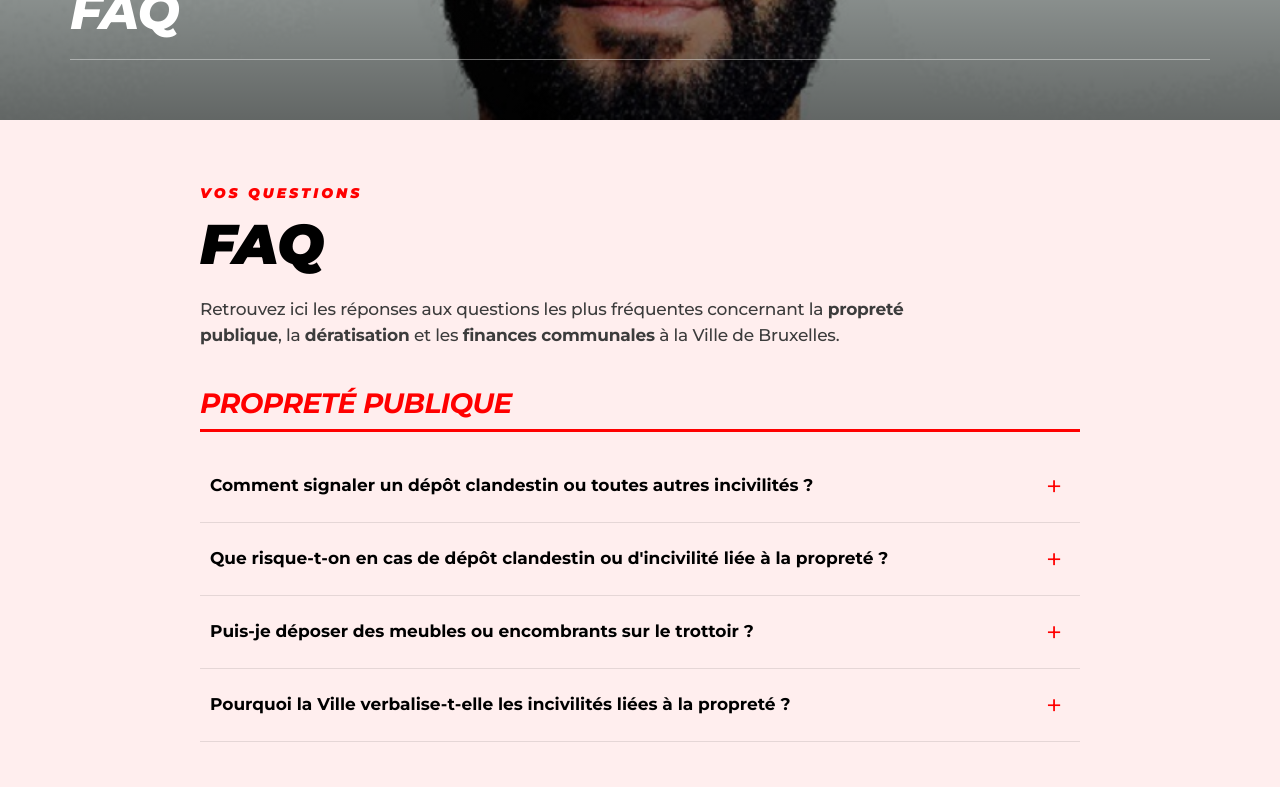
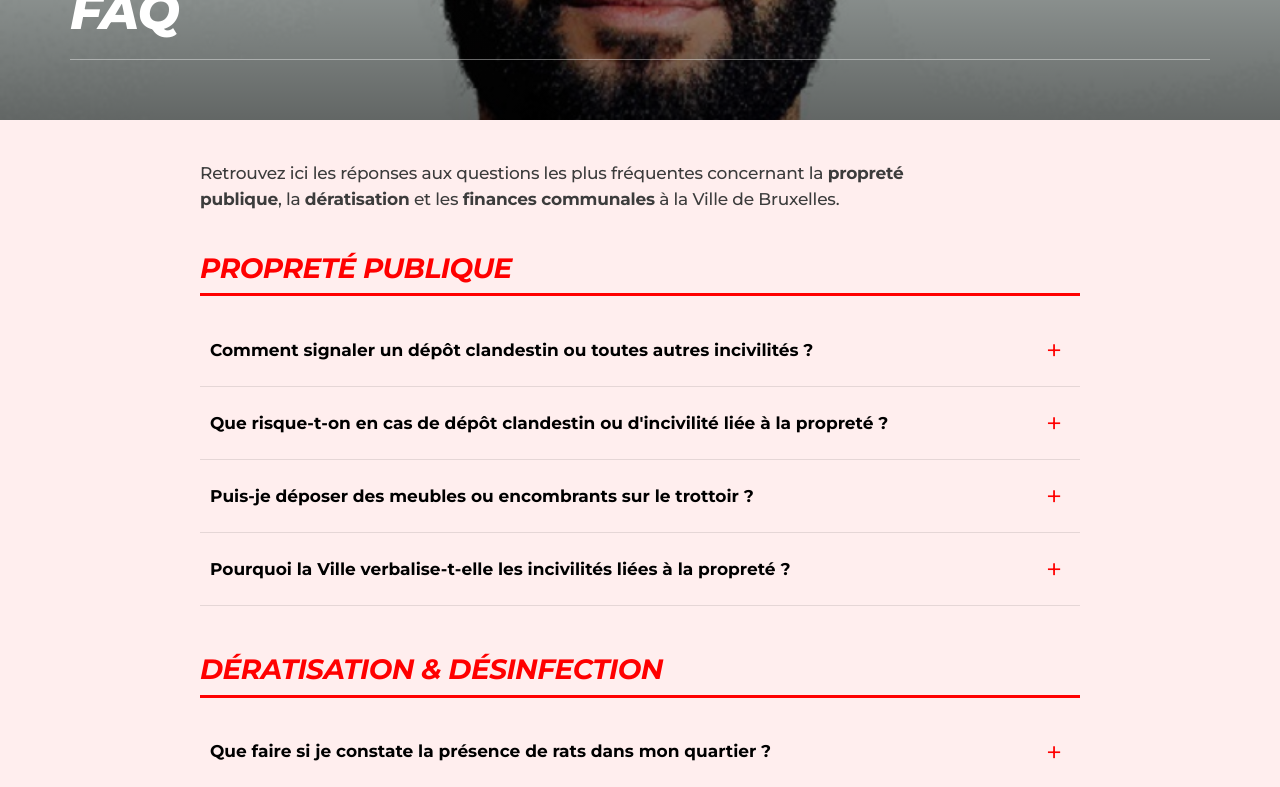
Before and after one commit to marwane67/social-agent, a Next.js app: page /echevin/faq in a window 1280 px wide. Shown: the part 360-1147 px from the top of the page. Built offline with nearby package versions, Linux system fonts and the light colour scheme; no server answers; the database is empty.

Commit message:
remove duplicate FAQ heading

```diff
--- a/components/echevin/FaqSection.tsx
+++ b/components/echevin/FaqSection.tsx
@@ -183,8 +183,6 @@ export default function FaqSection() {
   return (
     <section className="ec-faq">
       <div className="ec-faq__inner">
-        <p className="ec-faq__surtitle">Vos questions</p>
-        <h2 className="ec-faq__heading">FAQ</h2>
         <p className="ec-faq__intro">
           Retrouvez ici les réponses aux questions les plus fréquentes concernant
           la <strong>propreté publique</strong>, la <strong>dératisation</strong> et
--- a/styles/echevin.css
+++ b/styles/echevin.css
@@ -969,7 +969,7 @@ body:has(.ec-site), html:has(.ec-site) { background: var(--ec-white) !important;
 /* ==========================================================================
    FAQ PAGE
    ========================================================================== */
-.ec-faq { padding: 60px 5% 70px; background: var(--ec-pink-soft); }
+.ec-faq { padding: 40px 5% 70px; background: var(--ec-pink-soft); }
 .ec-faq__inner { max-width: 880px; margin: 0 auto; }
 .ec-faq__surtitle {
   font-size: 14px; font-weight: 900; font-style: italic;
@@ -1076,7 +1076,7 @@ body:has(.ec-site), html:has(.ec-site) { background: var(--ec-white) !important;
 }
 
 @media (max-width: 640px) {
-  .ec-faq { padding: 30px 4% 60px; }
+  .ec-faq { padding: 24px 4% 60px; }
   .ec-faq__intro { font-size: 15px; margin-bottom: 28px; }
   .ec-faq__cat-title { font-size: 22px !important; }
   .ec-faq__q { font-size: 15px; padding: 16px 6px; }
```
